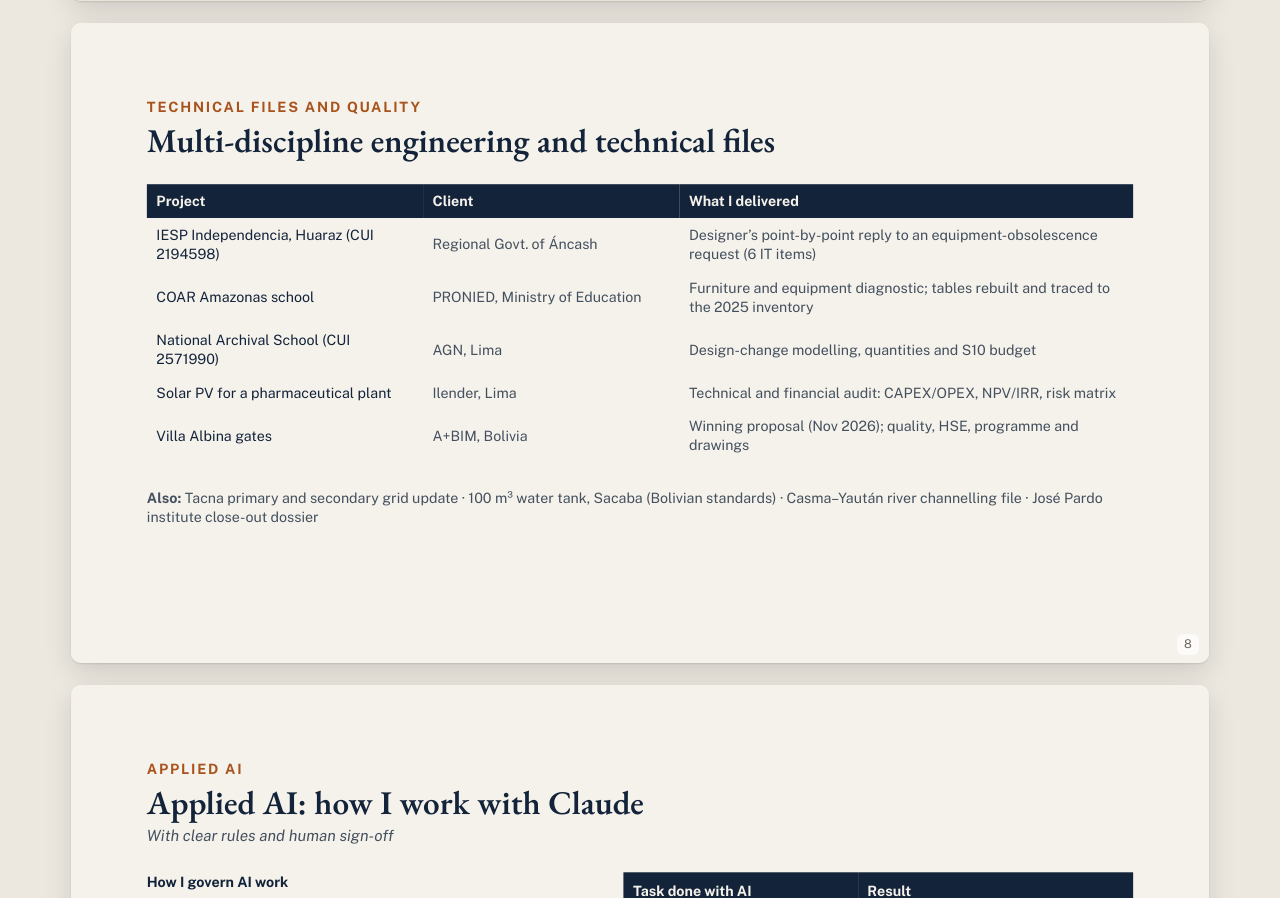
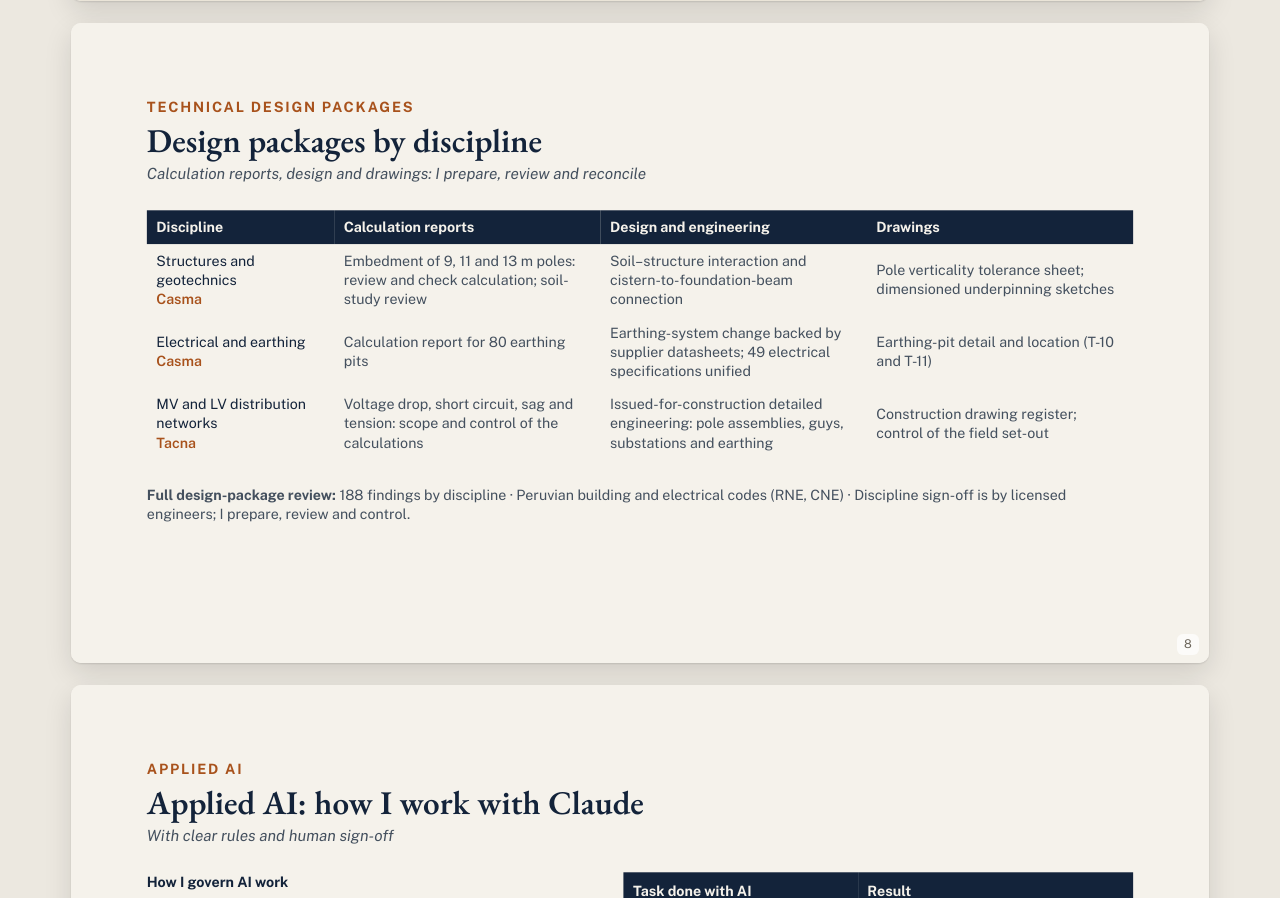
Before and after one commit to julcontrols/julcontrols.github.io, a plain HTML site: page index.html in a window 1280 px wide. Shown: the part 4755-5653 px from the top of the page. Drawn offline with nearby package versions, Linux system fonts and the light colour scheme.

Commit message:
Lámina 8: expedientes técnicos por especialidad

```diff
--- a/index.html
+++ b/index.html
@@ -441,19 +441,17 @@ main{max-width:1240px;margin:0 auto;padding:24px max(4vw,16px) 64px}
 </section></div></figure>
 <figure class="frame" data-n="8"><div class="stage"><section class="nofoot">
 <div class="head">
-<p class="eyebrow">EXPEDIENTES TÉCNICOS Y CALIDAD</p>
-<h2 class="title">Ingeniería multidisciplinaria y expedientes técnicos</h2>
-<p class="es">Civil, eléctrica y mecánica</p>
+<p class="eyebrow">EXPEDIENTES TÉCNICOS</p>
+<h2 class="title">Expedientes técnicos por especialidad</h2>
+<p class="es">Memorias de cálculo, diseño y planos: preparo, reviso y compatibilizo</p>
 </div>
 <table class="tbl">
-<tr class="hrow"><th style="width:28%">Proyecto</th><th style="width:26%">Cliente</th><th style="width:46%">Entregado</th></tr>
-<tr><td class="c1">IESP Independencia, Huaraz (CUI 2194598)</td><td>Gobierno Regional de Áncash</td><td>Absolución punto por punto de un pedido de actualización tecnológica (6 equipos TI)</td></tr>
-<tr><td class="c1">COAR Amazonas</td><td>PRONIED, Ministerio de Educación</td><td>Diagnóstico de mobiliario y equipamiento; tablas rehechas y trazadas al inventario 2025</td></tr>
-<tr><td class="c1">Escuela Nacional de Archivística (CUI 2571990)</td><td>AGN, Lima</td><td>Modelado de cambio de diseño, metrados y presupuesto en S10</td></tr>
-<tr><td class="c1">FV para una planta farmacéutica</td><td>Ilender, Lima</td><td>Auditoría técnica y financiera: CAPEX/OPEX, VAN/TIR, matriz de riesgos</td></tr>
-<tr><td class="c1">Portones Villa Albina</td><td>A+BIM, Bolivia</td><td>Propuesta ganadora (nov. 2026); calidad, SSOMA, cronograma y planos</td></tr>
+<tr class="hrow"><th style="width:19%">Especialidad</th><th style="width:27%">Memorias y cálculos</th><th style="width:27%">Diseño e ingeniería</th><th style="width:27%">Planos</th></tr>
+<tr><td class="c1">Estructuras y geotecnia<br><span style="color:#A8521C;font-weight:600">Casma</span></td><td>Empotramiento de postes de 9, 11 y 13 m: revisión y recálculo de control; revisión del estudio de suelos</td><td>Interacción suelo–estructura y unión de cisterna con vigas de cimentación</td><td>Lámina de tolerancias de verticalidad de postes; croquis acotados de calzaduras</td></tr>
+<tr><td class="c1">Eléctricas y puesta a tierra<br><span style="color:#A8521C;font-weight:600">Casma</span></td><td>Memoria de cálculo de 80 pozos de puesta a tierra</td><td>Cambio de sistema de puesta a tierra con fichas de proveedor; 49 especificaciones eléctricas unificadas</td><td>Detalle y ubicación de pozos (T-10 y T-11)</td></tr>
+<tr><td class="c1">Redes de media y baja tensión<br><span style="color:#A8521C;font-weight:600">Tacna</span></td><td>Caída de tensión, cortocircuito, flechas y tensiones: alcance y control de los cálculos</td><td>Ingeniería de detalle para construcción: armados, retenidas, subestaciones y puesta a tierra</td><td>Master de planos para construcción; control del replanteo en campo</td></tr>
 </table>
-<p class="cap"><b>Además:</b> redes primaria y secundaria en Tacna · tanque de agua de 100 m³ en Sacaba (normativa boliviana) · encauzamiento del río Casma–Yaután · dossier de cierre del instituto José Pardo</p>
+<p class="cap"><b>Revisión integral de un expediente:</b> 188 observaciones por especialidad · RNE y CNE · La firma de especialidad es de profesionales colegiados; yo preparo, reviso y controlo.</p>
 
 </section></div></figure>
 <figure class="frame" data-n="9"><div class="stage"><section class="nofoot">
@@ -701,18 +699,17 @@ main{max-width:1240px;margin:0 auto;padding:24px max(4vw,16px) 64px}
 </section></div></figure>
 <figure class="frame" data-n="8"><div class="stage"><section class="nofoot">
 <div class="head">
-<p class="eyebrow">TECHNICAL FILES AND QUALITY</p>
-<h2 class="title">Multi-discipline engineering and technical files</h2>
+<p class="eyebrow">TECHNICAL DESIGN PACKAGES</p>
+<h2 class="title">Design packages by discipline</h2>
+<p class="es">Calculation reports, design and drawings: I prepare, review and reconcile</p>
 </div>
 <table class="tbl">
-<tr class="hrow"><th style="width:28%">Project</th><th style="width:26%">Client</th><th style="width:46%">What I delivered</th></tr>
-<tr><td class="c1">IESP Independencia, Huaraz (CUI 2194598)</td><td>Regional Govt. of Áncash</td><td>Designer’s point-by-point reply to an equipment-obsolescence request (6 IT items)</td></tr>
-<tr><td class="c1">COAR Amazonas school</td><td>PRONIED, Ministry of Education</td><td>Furniture and equipment diagnostic; tables rebuilt and traced to the 2025 inventory</td></tr>
-<tr><td class="c1">National Archival School (CUI 2571990)</td><td>AGN, Lima</td><td>Design-change modelling, quantities and S10 budget</td></tr>
-<tr><td class="c1">Solar PV for a pharmaceutical plant</td><td>Ilender, Lima</td><td>Technical and financial audit: CAPEX/OPEX, NPV/IRR, risk matrix</td></tr>
-<tr><td class="c1">Villa Albina gates</td><td>A+BIM, Bolivia</td><td>Winning proposal (Nov 2026); quality, HSE, programme and drawings</td></tr>
+<tr class="hrow"><th style="width:19%">Discipline</th><th style="width:27%">Calculation reports</th><th style="width:27%">Design and engineering</th><th style="width:27%">Drawings</th></tr>
+<tr><td class="c1">Structures and geotechnics<br><span style="color:#A8521C;font-weight:600">Casma</span></td><td>Embedment of 9, 11 and 13 m poles: review and check calculation; soil-study review</td><td>Soil–structure interaction and cistern-to-foundation-beam connection</td><td>Pole verticality tolerance sheet; dimensioned underpinning sketches</td></tr>
+<tr><td class="c1">Electrical and earthing<br><span style="color:#A8521C;font-weight:600">Casma</span></td><td>Calculation report for 80 earthing pits</td><td>Earthing-system change backed by supplier datasheets; 49 electrical specifications unified</td><td>Earthing-pit detail and location (T-10 and T-11)</td></tr>
+<tr><td class="c1">MV and LV distribution networks<br><span style="color:#A8521C;font-weight:600">Tacna</span></td><td>Voltage drop, short circuit, sag and tension: scope and control of the calculations</td><td>Issued-for-construction detailed engineering: pole assemblies, guys, substations and earthing</td><td>Construction drawing register; control of the field set-out</td></tr>
 </table>
-<p class="cap"><b>Also:</b> Tacna primary and secondary grid update · 100 m³ water tank, Sacaba (Bolivian standards) · Casma–Yaután river channelling file · José Pardo institute close-out dossier</p>
+<p class="cap"><b>Full design-package review:</b> 188 findings by discipline · Peruvian building and electrical codes (RNE, CNE) · Discipline sign-off is by licensed engineers; I prepare, review and control.</p>
 
 </section></div></figure>
 <figure class="frame" data-n="9"><div class="stage"><section class="nofoot">
```
